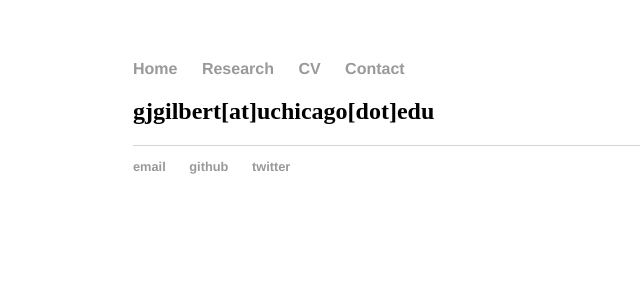
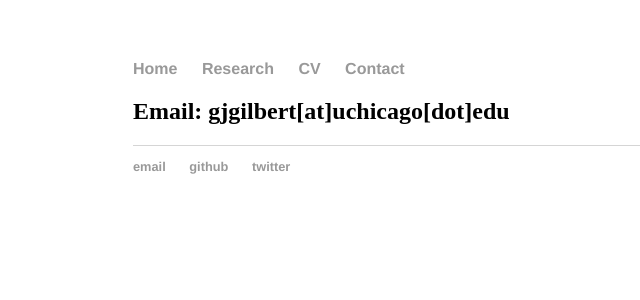
Before and after one commit to gjgilbert/gjgilbert.github.io, a Jekyll site: the page built from contact/index.html, in a window 1280 px wide. Shown: the top 300 px of the page, without its empty margins (59-699 px from the left). Built offline with Jekyll 4.4.1, drawn with Linux system fonts in a browser that asks for light colours.

Commit message:
Update index.html

```diff
--- a/contact/index.html
+++ b/contact/index.html
@@ -3,5 +3,5 @@ layout: default
 title: Greg Gilbert - Contact
 ---
 <div class="blurb">
-  <h2 href="mailto:gjgilbert[at]uchicago[dot]edu">gjgilbert[at]uchicago[dot]edu</h2>
+  <h2 href="mailto:gjgilbert[at]uchicago[dot]edu">Email: gjgilbert[at]uchicago[dot]edu</h2>
 </div><!-- /.blurb -->
```
